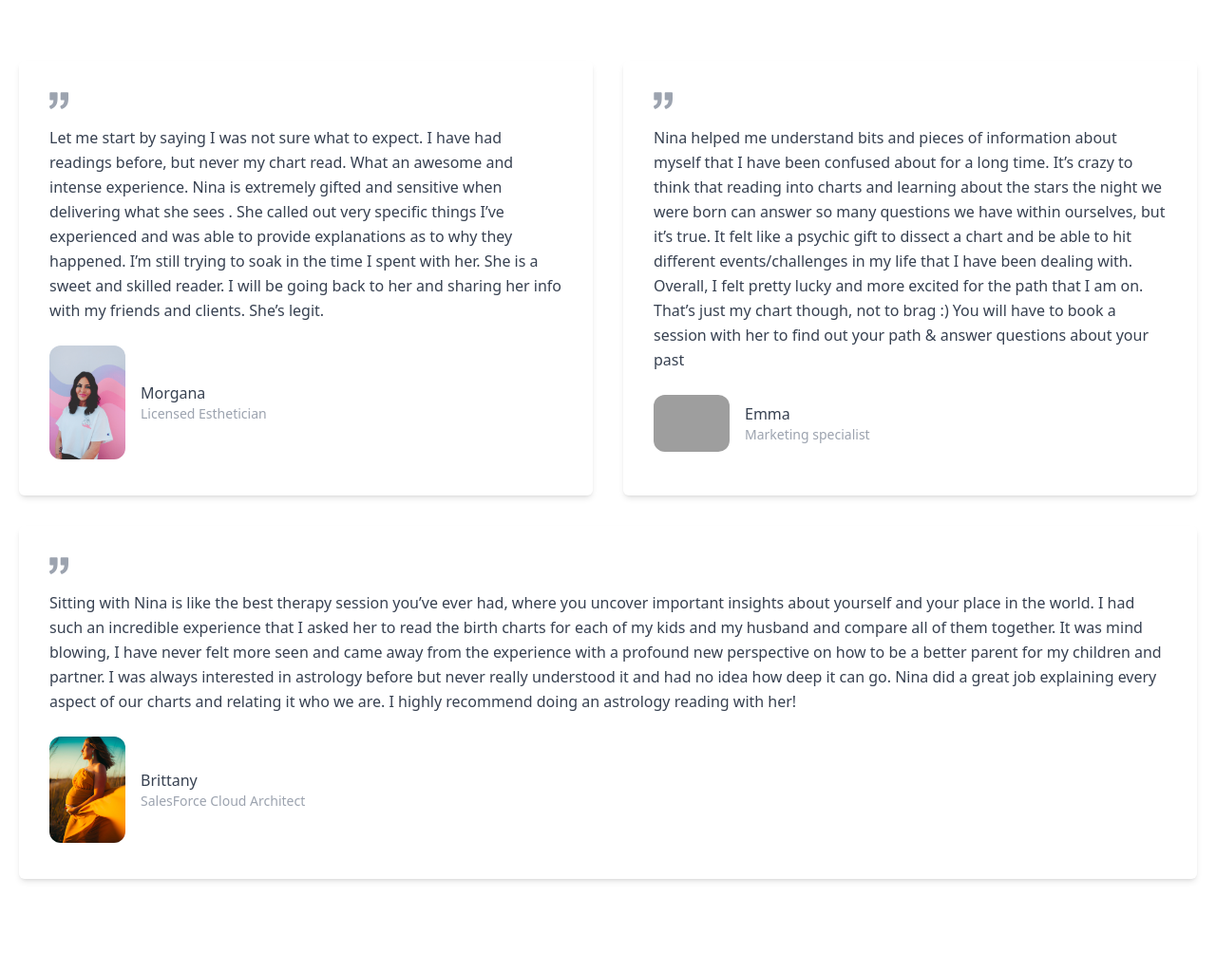
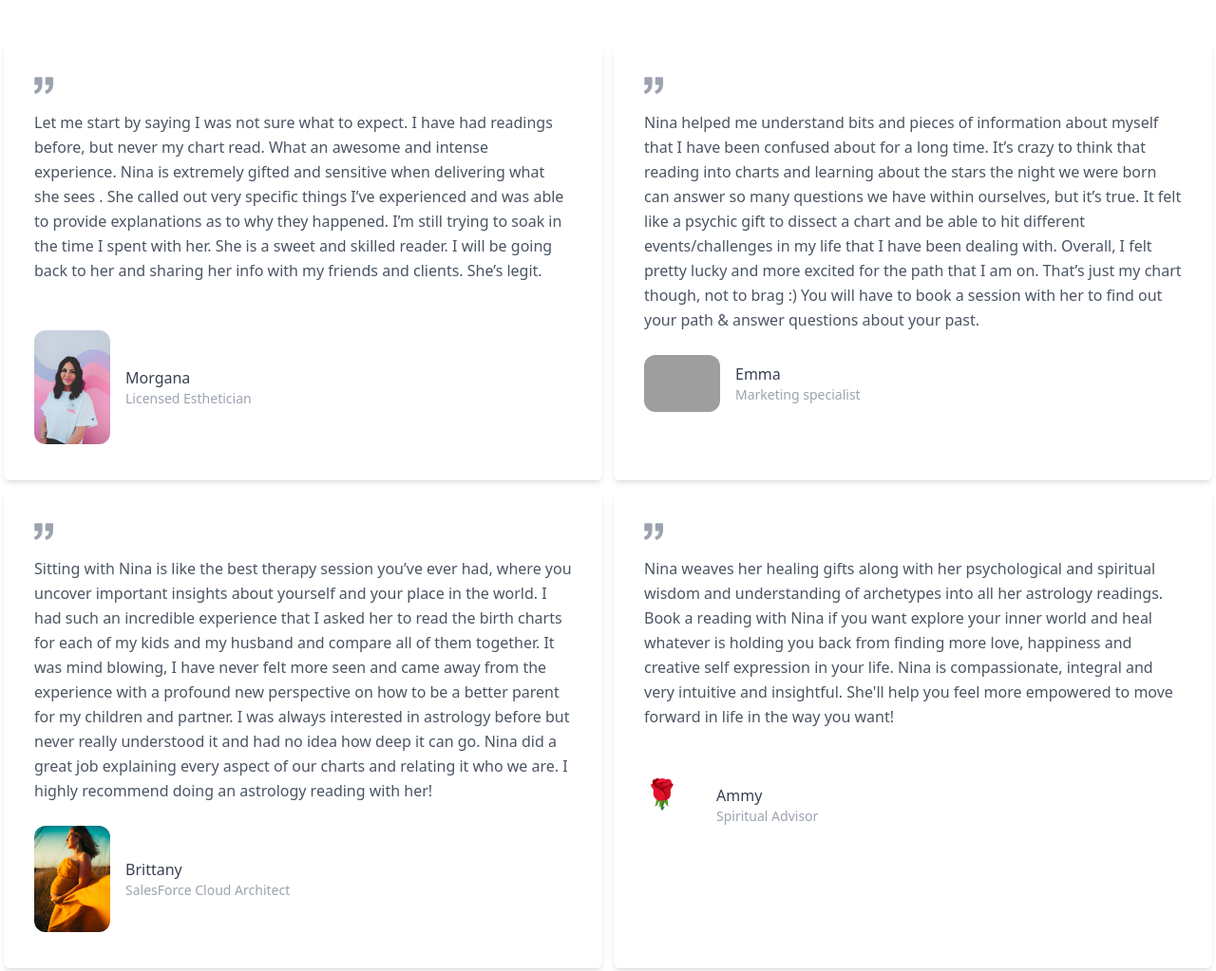
Before and after one commit to hector3211/honey-nectar-astrology, an Astro site: page / in a window 1280 px wide. Shown: the part 3040-4063 px from the top of the page at 95% size. Built offline with nearby package versions, Linux system fonts and the light colour scheme; Astro itself is replaced by a stand-in of ours; grey boxes are pictures that could not be loaded.

Commit message:
added: ammy

```diff
--- a/package.json
+++ b/package.json
@@ -14,6 +14,7 @@
     "@astrojs/react": "3.6.2",
     "@astrojs/tailwind": "^5.1.2",
     "@astrojs/vercel": "^8.0.0",
+    "@radix-ui/react-avatar": "^1.1.1",
     "@radix-ui/react-dropdown-menu": "^2.1.2",
     "@radix-ui/react-label": "^2.1.0",
     "@radix-ui/react-select": "^2.1.2",
--- a/src/components/Reviews.astro
+++ b/src/components/Reviews.astro
@@ -13,20 +13,12 @@ import Brittany from "@/assets/brittney.jpeg";
       </h1>
       <div class="h-1 w-20 bg-primary rounded"></div>
     </div>
-    <div class="grid grid-cols-2 -m-4">
-      <div class="col-span-2 md:col-span-1 p-4 text-gray-700">
-        <div class="h-full p-8 rounded-md shadow-md">
-          <svg
-            xmlns="http://www.w3.org/2000/svg"
-            fill="currentColor"
-            class="block w-5 h-5 text-gray-400 mb-4"
-            viewBox="0 0 975.036 975.036"
-          >
-            <path
-              d="M925.036 57.197h-304c-27.6 0-50 22.4-50 50v304c0 27.601 22.4 50 50 50h145.5c-1.9 79.601-20.4 143.3-55.4 191.2-27.6 37.8-69.399 69.1-125.3 93.8-25.7 11.3-36.8 41.7-24.8 67.101l36 76c11.6 24.399 40.3 35.1 65.1 24.399 66.2-28.6 122.101-64.8 167.7-108.8 55.601-53.7 93.7-114.3 114.3-181.9 20.601-67.6 30.9-159.8 30.9-276.8v-239c0-27.599-22.401-50-50-50zM106.036 913.497c65.4-28.5 121-64.699 166.9-108.6 56.1-53.7 94.4-114.1 115-181.2 20.6-67.1 30.899-159.6 30.899-277.5v-239c0-27.6-22.399-50-50-50h-304c-27.6 0-50 22.4-50 50v304c0 27.601 22.4 50 50 50h145.5c-1.9 79.601-20.4 143.3-55.4 191.2-27.6 37.8-69.4 69.1-125.3 93.8-25.7 11.3-36.8 41.7-24.8 67.101l35.9 75.8c11.601 24.399 40.501 35.2 65.301 24.399z"
-            ></path>
-          </svg>
-          <p class="leading-relaxed mb-6 md:min-h-[13rem]">
+    <div class="grid grid-cols-2 -m-4 gap-3">
+      {
+        [
+          {
+            name: "Morgana",
+            review: `
             Let me start by saying I was not sure what to expect. I have had
             readings before, but never my chart read. What an awesome and
             intense experience. Nina is extremely gifted and sensitive when
@@ -34,38 +26,14 @@ import Brittany from "@/assets/brittney.jpeg";
             experienced and was able to provide explanations as to why they
             happened. I’m still trying to soak in the time I spent with her. She
             is a sweet and skilled reader. I will be going back to her and
-            sharing her info with my friends and clients. She’s legit.
-          </p>
-          <a class="inline-flex items-center">
-            <Image
-              width={80}
-              height={80}
-              src={Morgana}
-              alt="first review"
-              class={"rounded-xl"}
-            />
-            <span class="flex-grow flex flex-col pl-4">
-              <span class="title-font font-medium text-gray-700">Morgana</span>
-              <span class="text-gray-400 text-sm">Licensed Esthetician</span>
-            </span>
-          </a>
-        </div>
-      </div>
-      <div
-        class="col-span-2 md:col-span-1 space-y-3 md:space-y-0 p-4 text-gray-700"
-      >
-        <div class="h-full p-8 rounded-md shadow-md">
-          <svg
-            xmlns="http://www.w3.org/2000/svg"
-            fill="currentColor"
-            class="block w-5 h-5 text-gray-400 mb-4"
-            viewBox="0 0 975.036 975.036"
-          >
-            <path
-              d="M925.036 57.197h-304c-27.6 0-50 22.4-50 50v304c0 27.601 22.4 50 50 50h145.5c-1.9 79.601-20.4 143.3-55.4 191.2-27.6 37.8-69.399 69.1-125.3 93.8-25.7 11.3-36.8 41.7-24.8 67.101l36 76c11.6 24.399 40.3 35.1 65.1 24.399 66.2-28.6 122.101-64.8 167.7-108.8 55.601-53.7 93.7-114.3 114.3-181.9 20.601-67.6 30.9-159.8 30.9-276.8v-239c0-27.599-22.401-50-50-50zM106.036 913.497c65.4-28.5 121-64.699 166.9-108.6 56.1-53.7 94.4-114.1 115-181.2 20.6-67.1 30.899-159.6 30.899-277.5v-239c0-27.6-22.399-50-50-50h-304c-27.6 0-50 22.4-50 50v304c0 27.601 22.4 50 50 50h145.5c-1.9 79.601-20.4 143.3-55.4 191.2-27.6 37.8-69.4 69.1-125.3 93.8-25.7 11.3-36.8 41.7-24.8 67.101l35.9 75.8c11.601 24.399 40.501 35.2 65.301 24.399z"
-            ></path>
-          </svg>
-          <p class="leading-relaxed mb-6 md:min-h-[13rem]">
+            sharing her info with my friends and clients. She’s legit.`,
+            work: "Licensed Esthetician",
+            src: Morgana,
+            alt: "Morgana image",
+          },
+          {
+            name: "Emma",
+            review: `
             Nina helped me understand bits and pieces of information about
             myself that I have been confused about for a long time. It’s crazy
             to think that reading into charts and learning about the stars the
@@ -75,36 +43,14 @@ import Brittany from "@/assets/brittney.jpeg";
             I have been dealing with. Overall, I felt pretty lucky and more
             excited for the path that I am on. That’s just my chart though, not
             to brag :) You will have to book a session with her to find out your
-            path & answer questions about your past
-          </p>
-          <a class="inline-flex items-center">
-            <Image
-              width={80}
-              height={80}
-              src={Emma}
-              alt="second review"
-              class={"rounded-xl"}
-            />
-            <span class="flex-grow flex flex-col pl-4">
-              <span class="title-font font-medium text-gray-700">Emma</span>
-              <span class="text-gray-400 text-sm">Marketing specialist</span>
-            </span>
-          </a>
-        </div>
-      </div>
-      <div class="col-span-2 p-4 text-gray-700">
-        <div class="h-full shadow-md p-8 rounded-md backdrop-blur-sm">
-          <svg
-            xmlns="http://www.w3.org/2000/svg"
-            fill="currentColor"
-            class="block w-5 h-5 text-gray-400 mb-4"
-            viewBox="0 0 975.036 975.036"
-          >
-            <path
-              d="M925.036 57.197h-304c-27.6 0-50 22.4-50 50v304c0 27.601 22.4 50 50 50h145.5c-1.9 79.601-20.4 143.3-55.4 191.2-27.6 37.8-69.399 69.1-125.3 93.8-25.7 11.3-36.8 41.7-24.8 67.101l36 76c11.6 24.399 40.3 35.1 65.1 24.399 66.2-28.6 122.101-64.8 167.7-108.8 55.601-53.7 93.7-114.3 114.3-181.9 20.601-67.6 30.9-159.8 30.9-276.8v-239c0-27.599-22.401-50-50-50zM106.036 913.497c65.4-28.5 121-64.699 166.9-108.6 56.1-53.7 94.4-114.1 115-181.2 20.6-67.1 30.899-159.6 30.899-277.5v-239c0-27.6-22.399-50-50-50h-304c-27.6 0-50 22.4-50 50v304c0 27.601 22.4 50 50 50h145.5c-1.9 79.601-20.4 143.3-55.4 191.2-27.6 37.8-69.4 69.1-125.3 93.8-25.7 11.3-36.8 41.7-24.8 67.101l35.9 75.8c11.601 24.399 40.501 35.2 65.301 24.399z"
-            ></path>
-          </svg>
-          <p class="leading-relaxed mb-6">
+            path & answer questions about your past.`,
+            work: "Marketing specialist",
+            src: Emma,
+            alt: "Emma image",
+          },
+          {
+            name: "Brittany",
+            review: `
             Sitting with Nina is like the best therapy session you’ve ever had,
             where you uncover important insights about yourself and your place
             in the world. I had such an incredible experience that I asked her
@@ -115,25 +61,55 @@ import Brittany from "@/assets/brittney.jpeg";
             partner. I was always interested in astrology before but never
             really understood it and had no idea how deep it can go. Nina did a
             great job explaining every aspect of our charts and relating it who
-            we are. I highly recommend doing an astrology reading with her!
+            we are. I highly recommend doing an astrology reading with her!`,
+            work: "SalesForce Cloud Architect",
+            src: Brittany,
+            alt: "Brittany image",
+          },
+          {
+            name: "Ammy",
+            review: `Nina weaves her healing gifts along with her psychological and spiritual wisdom and understanding of archetypes into all her astrology readings.  Book a reading with Nina if you want  explore your inner world and heal whatever is holding you back from finding more love, happiness and creative self expression in your life.  Nina is compassionate, integral and very intuitive and insightful. She'll help you feel more empowered to move forward in life in the way you want!`,
+            work: "Spiritual Advisor",
+            src: Brittany,
+            alt: "Ammy image",
+          },
+        ].map((testimonial) => (
+          <div class="col-span-1 h-full p-8 rounded-md shadow-md">
+            <svg
+              xmlns="http://www.w3.org/2000/svg"
+              fill="currentColor"
+              class="block w-5 h-5 text-gray-400 mb-4"
+              viewBox="0 0 975.036 975.036"
+            >
+              <path d="M925.036 57.197h-304c-27.6 0-50 22.4-50 50v304c0 27.601 22.4 50 50 50h145.5c-1.9 79.601-20.4 143.3-55.4 191.2-27.6 37.8-69.399 69.1-125.3 93.8-25.7 11.3-36.8 41.7-24.8 67.101l36 76c11.6 24.399 40.3 35.1 65.1 24.399 66.2-28.6 122.101-64.8 167.7-108.8 55.601-53.7 93.7-114.3 114.3-181.9 20.601-67.6 30.9-159.8 30.9-276.8v-239c0-27.599-22.401-50-50-50zM106.036 913.497c65.4-28.5 121-64.699 166.9-108.6 56.1-53.7 94.4-114.1 115-181.2 20.6-67.1 30.899-159.6 30.899-277.5v-239c0-27.6-22.399-50-50-50h-304c-27.6 0-50 22.4-50 50v304c0 27.601 22.4 50 50 50h145.5c-1.9 79.601-20.4 143.3-55.4 191.2-27.6 37.8-69.4 69.1-125.3 93.8-25.7 11.3-36.8 41.7-24.8 67.101l35.9 75.8c11.601 24.399 40.501 35.2 65.301 24.399z" />
+            </svg>
+            <p class="leading-relaxed mb-6 md:min-h-[13rem]">
+              {testimonial.review}
             </p>
-          <a class="inline-flex items-center">
+
+            <span class="inline-flex items-center">
+              {testimonial.name !== "Ammy" ? (
                 <Image
                   width={80}
                   height={80}
-              src={Brittany}
-              alt="second review"
+                  widths={[40, 60, 80, 100]}
+                  src={testimonial.src!!}
+                  alt={testimonial.alt}
                   class={"rounded-xl"}
                 />
+              ) : (
+                <p class="size-[60px] text-3xl">🌹</p>
+              )}
               <span class="flex-grow flex flex-col pl-4">
-              <span class="title-font font-medium text-gray-700">Brittany</span>
-              <span class="text-gray-400 text-sm"
-                >SalesForce Cloud Architect</span
-              >
+                <span class="title-font font-medium text-gray-700">
+                  {testimonial.name}
                 </span>
-          </a>
+                <span class="text-gray-400 text-sm">{testimonial.work}</span>
+              </span>
+            </span>
           </div>
-      </div>
+        ))
+      }
     </div>
   </div>
 </section>
--- /dev/null
+++ b/src/components/ui/avatar.tsx
@@ -0,0 +1,48 @@
+import * as React from "react"
+import * as AvatarPrimitive from "@radix-ui/react-avatar"
+
+import { cn } from "@/lib/utils"
+
+const Avatar = React.forwardRef<
+  React.ElementRef<typeof AvatarPrimitive.Root>,
+  React.ComponentPropsWithoutRef<typeof AvatarPrimitive.Root>
+>(({ className, ...props }, ref) => (
+  <AvatarPrimitive.Root
+    ref={ref}
+    className={cn(
+      "relative flex h-10 w-10 shrink-0 overflow-hidden rounded-full",
+      className
+    )}
+    {...props}
+  />
+))
+Avatar.displayName = AvatarPrimitive.Root.displayName
+
+const AvatarImage = React.forwardRef<
+  React.ElementRef<typeof AvatarPrimitive.Image>,
+  React.ComponentPropsWithoutRef<typeof AvatarPrimitive.Image>
+>(({ className, ...props }, ref) => (
+  <AvatarPrimitive.Image
+    ref={ref}
+    className={cn("aspect-square h-full w-full", className)}
+    {...props}
+  />
+))
+AvatarImage.displayName = AvatarPrimitive.Image.displayName
+
+const AvatarFallback = React.forwardRef<
+  React.ElementRef<typeof AvatarPrimitive.Fallback>,
+  React.ComponentPropsWithoutRef<typeof AvatarPrimitive.Fallback>
+>(({ className, ...props }, ref) => (
+  <AvatarPrimitive.Fallback
+    ref={ref}
+    className={cn(
+      "flex h-full w-full items-center justify-center rounded-full bg-zinc-100 dark:bg-zinc-800",
+      className
+    )}
+    {...props}
+  />
+))
+AvatarFallback.displayName = AvatarPrimitive.Fallback.displayName
+
+export { Avatar, AvatarImage, AvatarFallback }
```
Also changed, not shown: 1 other file. Lines whose indentation alone changed are shown as unchanged.
